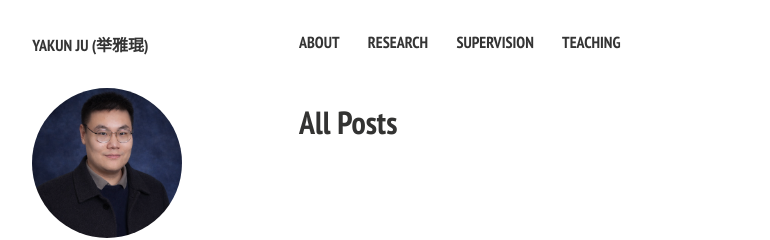
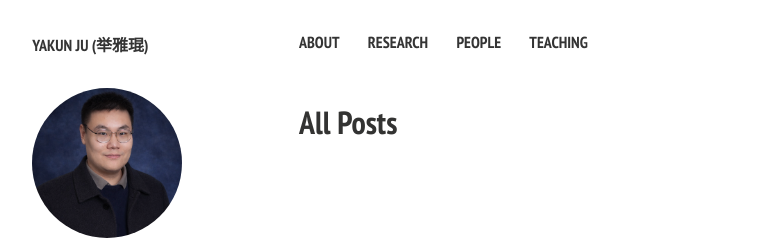
Before and after one commit to juyakun/juyakun.github.io, a Jekyll site: the page built from blog.md, in a window 1280 px wide. Shown: the top 240 px of the page, without its empty margins (21-791 px from the left). Built offline with Jekyll 4.4.1, drawn with Linux system fonts in a browser that asks for light colours; nearby versions of some CDN libraries.

Commit message:
Update _config.yml

```diff
--- a/_config.yml
+++ b/_config.yml
@@ -1,7 +1,7 @@
 title:            Yakun Ju (举雅琨)
 description:      Yakun Ju academic website
 # Your site's domain goes here. Leave localhost server or blank when working locally.
-url:              //kelvin-Ju.github.io
+url:              //juyakun.github.io
 #http://localhost:5000
 #https://jponttuset.github.io
 disqus_shortname: juyakun
@@ -30,10 +30,10 @@
 # For external links add external: true
 links:
   - title: About
-    url: //kelvin-Ju.github.io
+    url: //juyakun.github.io
   - title: Research
     url: /research/
-  - title: Supervision
+  - title: People
     url: /people/
   #- title: Funding
     #url: /Funding/
```
